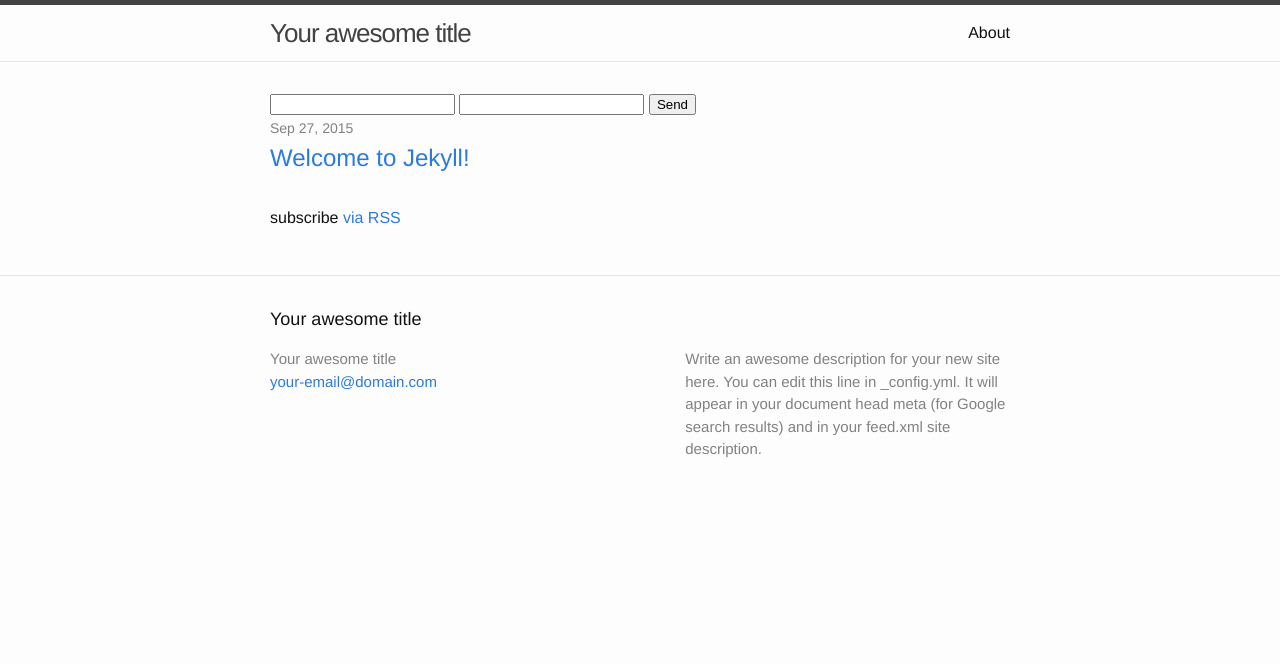
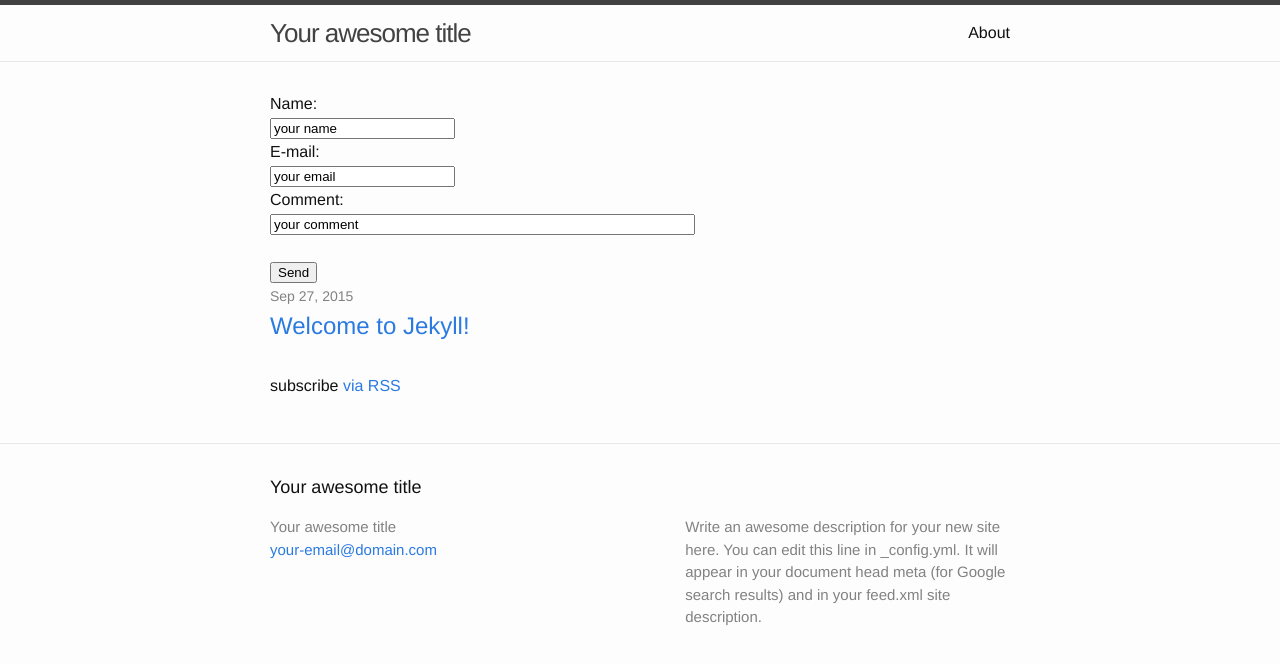
Before and after one commit to Calindyl/calindyl.github.io, a Jekyll site: the page built from index.html, in a window 1280 px wide. Shown: the top 664 px of the page. Built offline with Jekyll 4.4.1, drawn with Linux system fonts in a browser that asks for light colours; nearby versions of some CDN libraries.

Commit message:
new form

```diff
--- a/index.html
+++ b/index.html
@@ -4,11 +4,16 @@ layout: default
 
   <div class="home">
 
-      <form action="//formspree.io/caridniss@gmail.com"
-          method="POST">
-        <input type="text" name="name">
-        <input type="email" name="_replyto">
-        <input type="submit" value="Send">
+    <form action="//formspree.io/caridniss@gmail.com" method="POST">
+
+      Name:<br>
+      <input type="text" name="name" value="your name"><br>
+      E-mail:<br>
+      <input type="text" name="mail" value="your email"><br>
+      Comment:<br>
+      <input type="text" name="comment" value="your comment" size="50"><br><br>
+      <input type="submit" value="Send">
+
     </form>
 
   <ul class="post-list">
```
